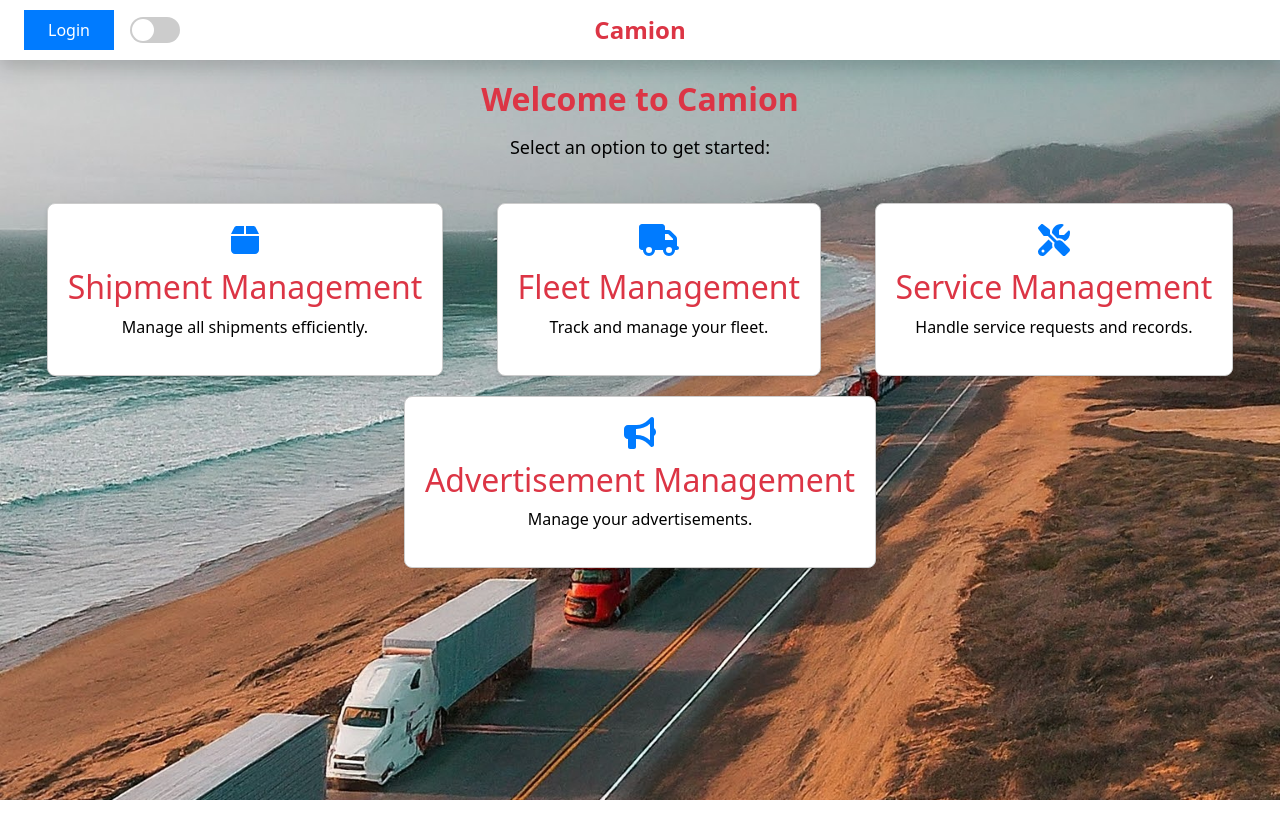
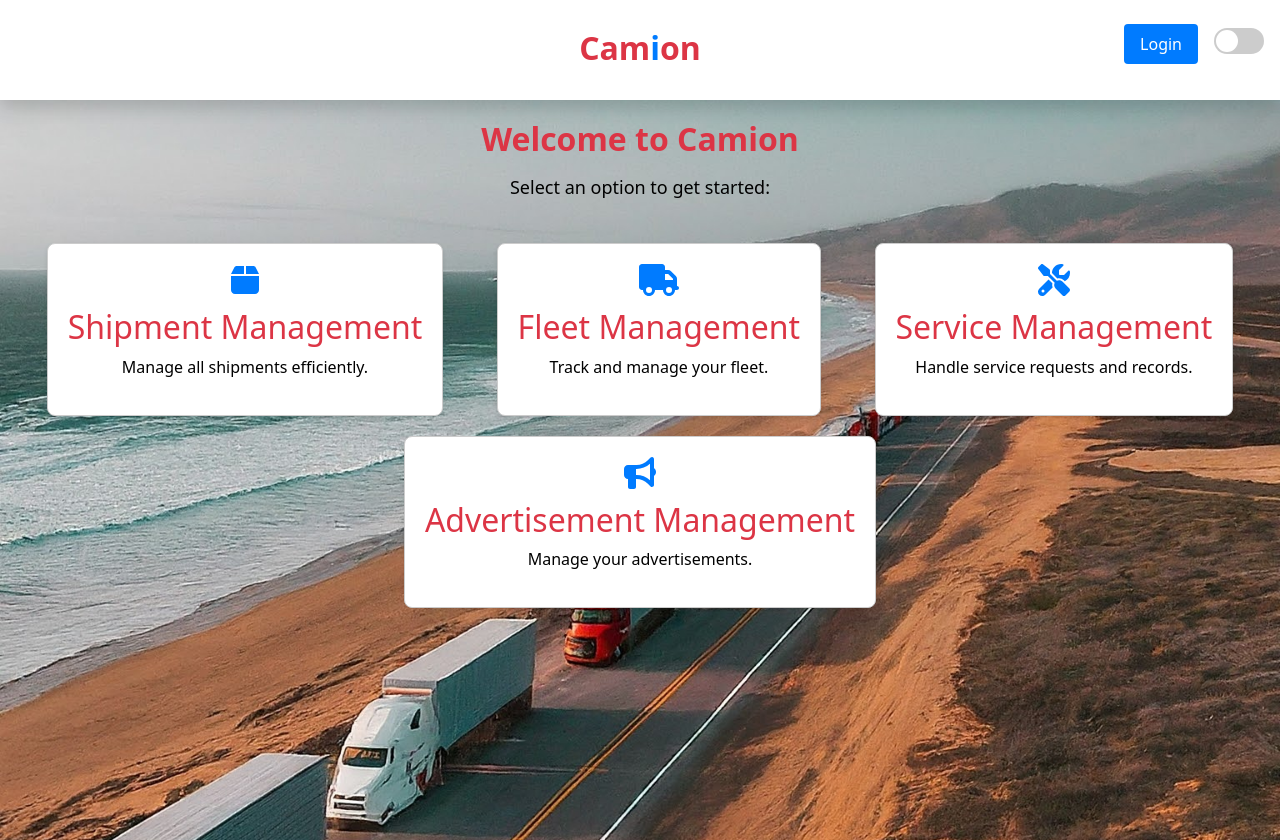
Before and after one commit to imohammedz/camion-frontend, a React (Vite) app: page / in a window 1280 px wide. Before the commit the page ends 800 px from the top, so only its background shows below. Built offline with nearby package versions, Linux system fonts and the light colour scheme.

Commit message:
updated the fleet fileds and header

```diff
--- a/src/components/FleetDetailPage.tsx
+++ b/src/components/FleetDetailPage.tsx
@@ -102,9 +102,6 @@ const FleetDetailPage: React.FC = () => {
             <strong>Total Trucks:</strong> {fleet.total_trucks}
           </p>
           <p>
-            <strong>Average Age of Fleet:</strong> {fleet.average_age_of_fleet}
-          </p>
-          <p>
             <strong>Total Capacity (tons):</strong> {fleet.total_capacity}
           </p>
           <p>
@@ -112,9 +109,6 @@ const FleetDetailPage: React.FC = () => {
           </p>
           <p>
             <strong>Operational Status:</strong> {fleet.operational_status}
-          </p>
-          <p>
-            <strong>Service Records:</strong> {fleet.service_records}
           </p>
 
           {/* Edit and Delete buttons */}
--- a/src/components/FleetManagementPage.tsx
+++ b/src/components/FleetManagementPage.tsx
@@ -91,11 +91,9 @@ const FleetManagementPage: React.FC = () => {
                 <th className="px-4 py-2">Fleet Manager</th>
                 <th className="px-4 py-2">Base Location</th>
                 <th className="px-4 py-2">Total Trucks</th>
-                <th className="px-4 py-2">Average Age of Fleet</th>
                 <th className="px-4 py-2">Total Capacity</th>
                 <th className="px-4 py-2">Total Mileage</th>
                 <th className="px-4 py-2">Operational Status</th>
-                <th className="px-4 py-2">Service Records</th>
               </tr>
             </thead>
             <tbody>
@@ -108,15 +106,11 @@ const FleetManagementPage: React.FC = () => {
                     {fleet.fleet_base_location}
                   </td>
                   <td className="border px-4 py-2">{fleet.total_trucks}</td>
-                  <td className="border px-4 py-2">
-                    {fleet.average_age_of_fleet}
-                  </td>
                   <td className="border px-4 py-2">{fleet.total_capacity}</td>
                   <td className="border px-4 py-2">{fleet.total_mileage}</td>
                   <td className="border px-4 py-2">
                     {fleet.operational_status}
                   </td>
-                  <td className="border px-4 py-2">{fleet.service_records}</td>
                 </tr>
               ))}
             </tbody>
--- a/src/components/Header.tsx
+++ b/src/components/Header.tsx
@@ -1,6 +1,6 @@
 // src/components/Header.tsx
 import React, { useEffect, useState } from "react";
-import { Link, useLocation } from "react-router-dom"; // Import Link and useLocation
+import { Link, useLocation } from "react-router-dom";
 import "../styles/Header.css";
 import { fetchUserProfile } from "../utils/Api.tsx";
 
@@ -10,47 +10,40 @@ interface HeaderProps {
 }
 
 const Header: React.FC<HeaderProps> = ({ toggleTheme, currentTheme }) => {
-  const location = useLocation(); // Get the current location
-  const excludedPaths = ["/login", "/signup"]; // Paths where the Login button should not be shown
+  const location = useLocation();
+  const excludedPaths = ["/login", "/signup"];
   const [userName, setUserName] = useState<string | null>(null);
 
   useEffect(() => {
     const getUserProfile = async () => {
-      const profile = await fetchUserProfile(); // Await the profile fetch
+      const profile = await fetchUserProfile();
       if (profile) {
-        setUserName(profile.name); // Set the user's name
+        setUserName(profile.name);
       }
     };
-
-    getUserProfile(); // Call the function to fetch user profile
+    getUserProfile();
   }, []);
 
   return (
-    <header className="header-container flex justify-between items-center p-4 bg-white shadow">
-      <div className="brand-name">
-        {/* Wrap the brand name in a Link component */}
-        <Link to="/" className="header-link text-2xl font-bold text-red-600">
+    <header className="header flex justify-between items-center p-4 bg-white shadow">
+      <div className="brand-container absolute left-1/2 transform -translate-x-1/2">
+        <Link to="/" className="brand-name">
           Cam<span className="text-blue-600">i</span>on
         </Link>
       </div>
-      <div className="header-actions flex items-center space-x-4">
+      <div className="header-right flex items-center space-x-4 ml-auto">
         {userName ? (
           <span className="text-lg font-medium text-gray-700">
             Welcome, {userName}!
           </span>
         ) : (
           !excludedPaths.includes(location.pathname) && (
-            <Link to="/login" className="header-link">
-              <button
-                type="button"
-                className="text-white bg-blue-700 hover:bg-blue-800 focus:ring-4 focus:ring-blue-300 font-medium rounded-lg text-sm px-4 py-2.5"
-              >
-                Login
-              </button>
+            <Link to="/login">
+              <button className="btn-primary">Login</button>
             </Link>
           )
         )}
-        <div className="theme-toggle-wrapper">
+        <div>
           <input
             type="checkbox"
             id="theme-toggle"
--- a/src/components/UpdateFleetPage.tsx
+++ b/src/components/UpdateFleetPage.tsx
@@ -18,7 +18,6 @@ const UpdateFleetPage: React.FC = () => {
   const [totalMileage, setTotalMileage] = useState("");
   const [operationalStatus, setOperationalStatus] =
     useState("fully operational");
-  const [serviceRecords, setServiceRecords] = useState("");
   const [fleetImageUrl, setFleetImageUrl] = useState("");
 
   useEffect(() => {
@@ -48,7 +47,6 @@ const UpdateFleetPage: React.FC = () => {
           setOperationalStatus(
             fleetData.operational_status || "fully operational"
           );
-          setServiceRecords(fleetData.service_records || "");
           setFleetImageUrl(fleetData.fleet_image_url || "");
         } else {
           throw new Error("Fleet not found");
@@ -78,7 +76,6 @@ const UpdateFleetPage: React.FC = () => {
         total_mileage: parseInt(totalMileage),
         fleet_image_url: fleetImageUrl,
         operational_status: operationalStatus,
-        service_records: serviceRecords,
       };
 
       await axios.put(
@@ -138,15 +135,6 @@ const UpdateFleetPage: React.FC = () => {
         />
       </div>
       <div className="form-group mb-3">
-        <label>Average Age of Fleet:</label>
-        <input
-          type="text"
-          className="form-control"
-          value={averageAgeOfFleet}
-          onChange={(e) => setAverageAgeOfFleet(e.target.value)}
-        />
-      </div>
-      <div className="form-group mb-3">
         <label>Total Capacity (tons):</label>
         <input
           type="text"
@@ -177,14 +165,6 @@ const UpdateFleetPage: React.FC = () => {
         </select>
       </div>
       <div className="form-group mb-3">
-        <label>Service Records:</label>
-        <textarea
-          className="form-control"
-          value={serviceRecords}
-          onChange={(e) => setServiceRecords(e.target.value)}
-        />
-      </div>
-      <div className="form-group mb-3">
         <label>Fleet Image URL:</label>
         <input
           type="text"
--- a/src/styles/Header.css
+++ b/src/styles/Header.css
@@ -1,49 +1,56 @@
 /* src/styles/Header.css */
-.header-container {
-  background-color: var(--header-background-color, rgba(255, 255, 255, 0.8));
+.header {
+  background-color: rgba(255, 255, 255, 0.8);
   backdrop-filter: blur(8px);
-  padding: 0.5rem 1rem;
-  display: flex;
-  justify-content: space-between;
-  align-items: center;
-  height: 60px;
-  position: relative;
+  height: 100px; /* Increased by ~1 cm */
 }
 
-.brand-name {
-  font-size: 1.5rem;
-  font-weight: bold;
-  color: var(--brand-name-color, #dc3545);
+.brand-container {
   position: absolute;
   left: 50%;
   transform: translateX(-50%);
 }
 
-.blue-i {
-  color: var(--blue-i-color, #007bff);
+.brand-name {
+  font-size: 2rem;
+  font-weight: bold;
+  color: #dc3545;
+  text-decoration: none; /* Remove underline */
 }
 
-.header-link {
-  text-decoration: none; /* Remove underline */
-  color: inherit; /* Use the current text color (to match the brand color) */
-  font-weight: bold; /* Make the text bold to match the brand style */
+.text-blue-600 {
+  color: #007bff;
 }
 
-/* Optional: Add hover effects for better interactivity */
-.header-link:hover {
-  color: var(--header-hover-color, #dc3545); /* Change to desired hover color */
+.header-right {
+  display: flex;
+  align-items: center;
+  justify-content: flex-end;
+  gap: 1rem;
+  position: absolute;
+  right: 1rem;
 }
 
-/* Toggle slider styles */
+.btn-primary {
+  background-color: #007bff;
+  color: white;
+  padding: 0.5rem 1rem;
+  border-radius: 0.25rem;
+  font-weight: 500;
+  transition: background-color 0.3s;
+}
+
+.btn-primary:hover {
+  background-color: #0056b3;
+}
+
 .theme-toggle-wrapper {
   display: flex;
   align-items: center;
 }
 
 .theme-toggle {
-  opacity: 0;
-  width: 0;
-  height: 0;
+  display: none;
 }
 
 .theme-toggle-label {
@@ -76,13 +83,3 @@
 .theme-toggle:checked + .theme-toggle-label:before {
   transform: translateX(24px);
 }
-
-button {
-  margin-left: 1rem; /* Add spacing between button and other elements */
-}
-
-.header-actions {
-  display: flex;
-  align-items: center;
-  gap: 1rem; /* Add space between elements */
-}
```
Also changed, not shown: src/components/CreateFleetPage.tsx (+0 -21 lines).
